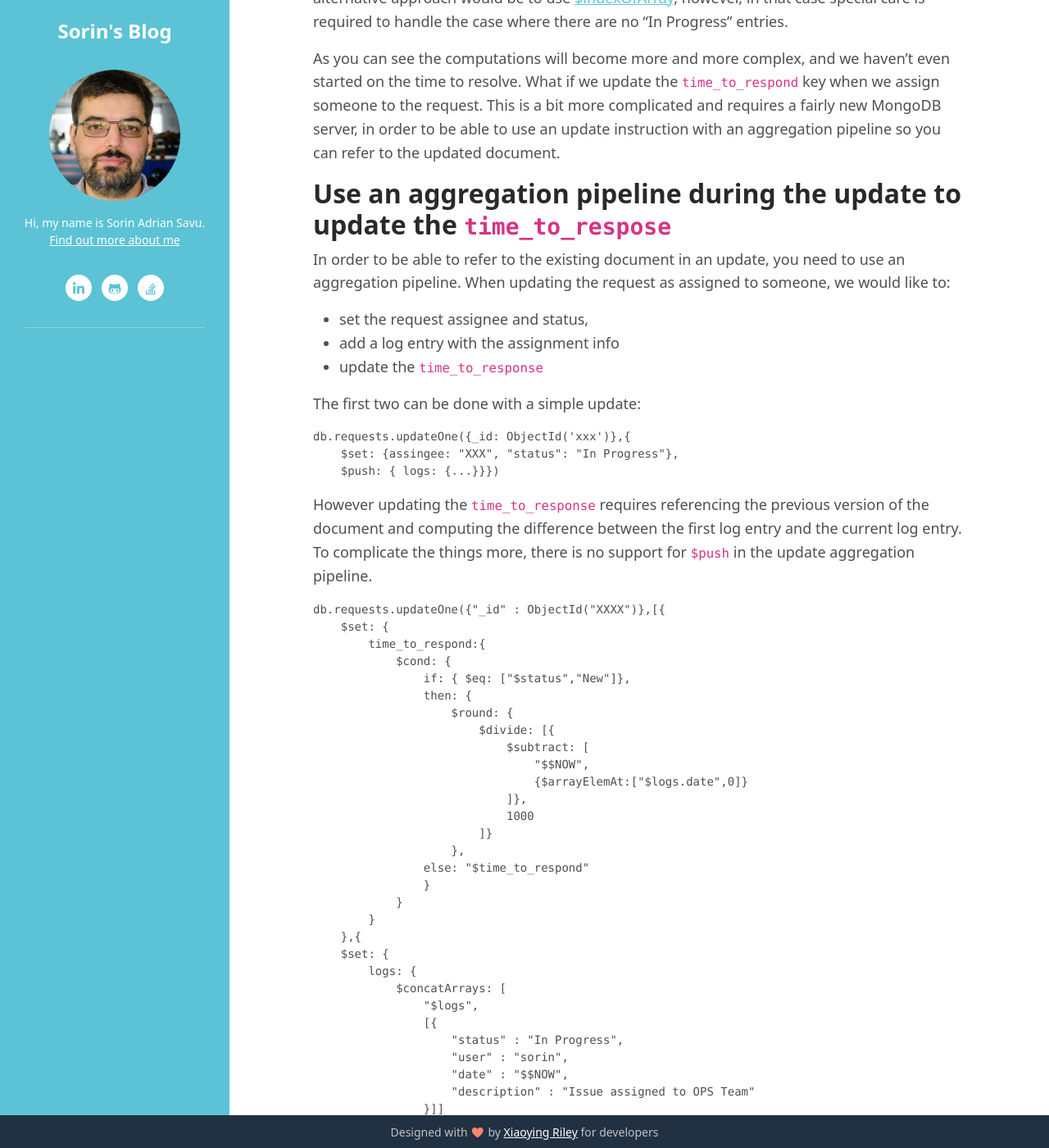
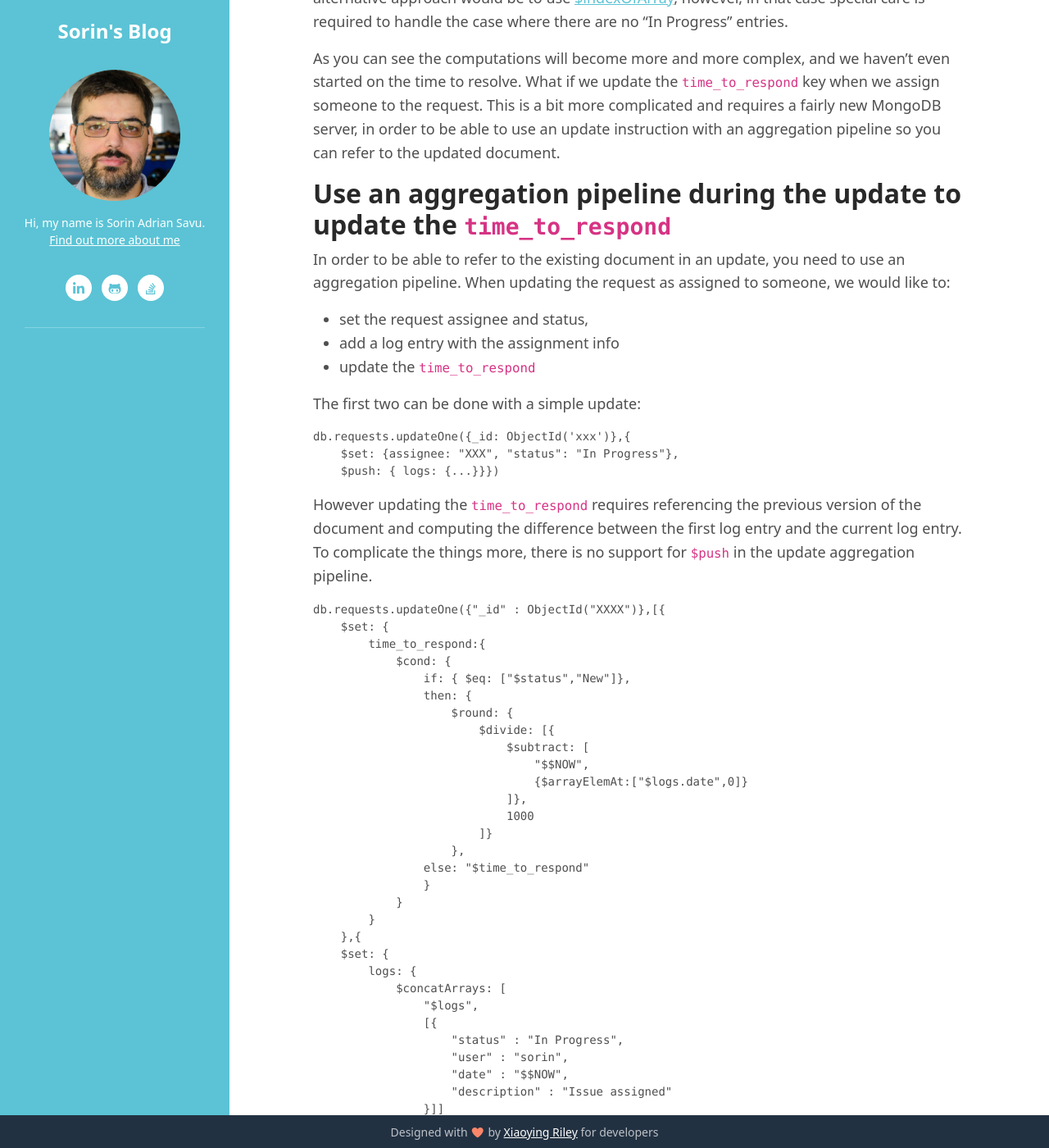
Before and after one commit to sorin25/sorin25.github.io, a Jekyll site: the page built from _posts/2022-03-07-use-your-database-to-the-fullest.md, in a window 1280 px wide and 1400 px high, scrolled down 2218 px. Shown: the whole window at 82% size. Built offline with Jekyll 4.4.1, drawn with Linux system fonts in a browser that asks for light colours; nearby versions of some CDN libraries; library files that are not in the unit come from our copies; some of the changed text lies outside the part shown.

Commit message:
part 2 of the update via aggregation pipeline

````diff
--- a/_posts/2022-03-07-use-your-database-to-the-fullest.md
+++ b/_posts/2022-03-07-use-your-database-to-the-fullest.md
@@ -80,22 +80,22 @@
 
 As you can see the computations will become more and more complex, and we haven't even started on the time to resolve. What if we update the `time_to_respond` key when we assign someone to the request. This is a bit more complicated and requires a fairly new MongoDB server, in order to be able to use an update instruction with an aggregation pipeline so you can refer to the updated document.
 
-## Use an aggregation pipeline during the update to update the `time_to_respose`
+## Use an aggregation pipeline during the update to update the `time_to_respond`
 
 In order to be able to refer to the existing document in an update, you need to use an aggregation pipeline. When updating the request as assigned to someone, we would like to:
  - set the request assignee and status,
  - add a log entry with the assignment info
- - update the `time_to_response`
+ - update the `time_to_respond`
 
 The first two can be done with a simple update:
 
 ```
 db.requests.updateOne({_id: ObjectId('xxx')},{
-    $set: {assingee: "XXX", "status": "In Progress"},
+    $set: {assignee: "XXX", "status": "In Progress"},
     $push: { logs: {...}}})
 ```
 
-However updating the `time_to_response` requires referencing the previous version of the document and computing the difference between the first log entry and the current log entry. To complicate the things more, there is no support for `$push` in the update aggregation pipeline.
+However updating the `time_to_respond` requires referencing the previous version of the document and computing the difference between the first log entry and the current log entry. To complicate the things more, there is no support for `$push` in the update aggregation pipeline.
 
 ```
 db.requests.updateOne({"_id" : ObjectId("XXXX")},[{
````
Also changed, not shown: other parts of _posts/2022-03-07-use-your-database-to-the-fullest.md (+2 -2 lines), _posts/2022-03-28-use-your-database-to-the-fullest-part-2.md (added, +36 -0 lines), _posts/2022-05-16-use-your-database-to-the-fullest-part-2.md (deleted, +0 -9 lines).
